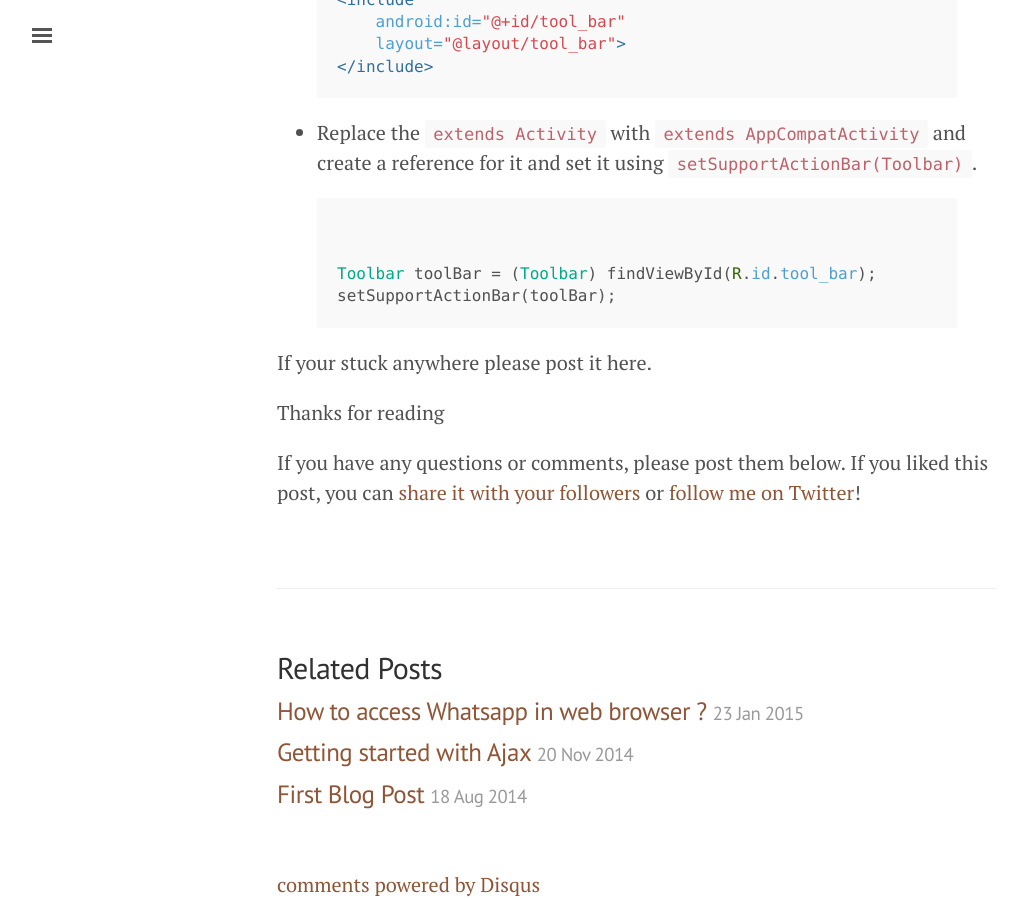
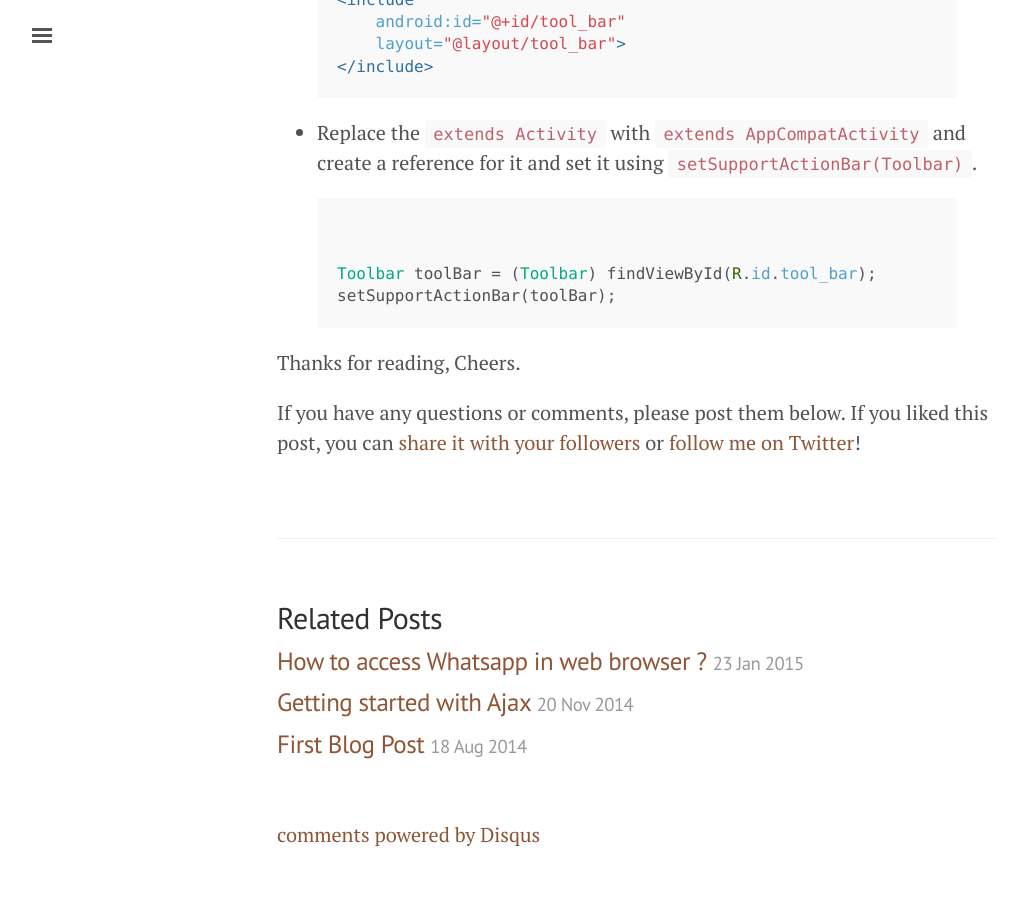
Before and after one commit to subramanyammolleti/subramanyammolleti.github.io, a Jekyll site: the page built from _posts/2015-08-25-android-toolbar-tutorial.md, in a window 1280 px wide and 900 px high, scrolled down 3170 px. Shown: the whole window, without its empty margins (3-1031 px from the left). Built offline with Jekyll 4.4.1, drawn with Linux system fonts in a browser that asks for light colours; comment, search, counter and statistics services are not loaded; after the commit the page ends 4020 px from its top, so only the background shows below that.

Commit message:
Comment edit

```diff
--- a/_posts/2015-08-25-android-toolbar-tutorial.md
+++ b/_posts/2015-08-25-android-toolbar-tutorial.md
@@ -104,9 +104,9 @@ setSupportActionBar(toolBar);
 
 {% endhighlight %}
 
-If your stuck anywhere please post it here.
 
-Thanks for reading
+Thanks for reading,
+Cheers.
 
 
 {% include twitter_plug.html %}
```
